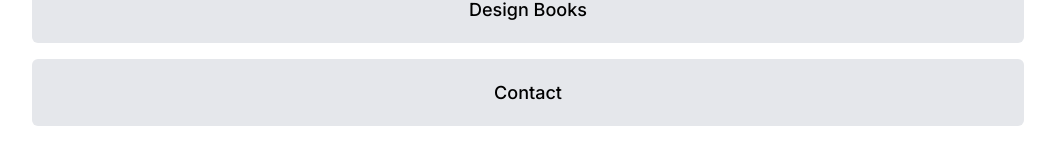
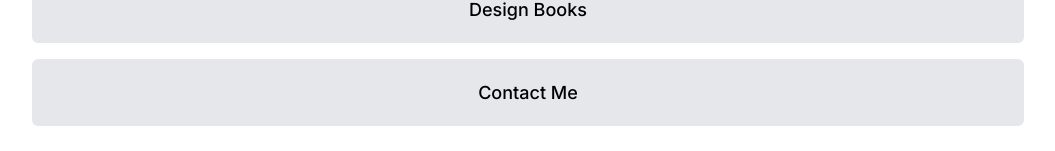
Before and after one commit to HaroldObasi/linktree, a React (Create React App) app: page / in a window 1280 px wide. Shown: the part 649-800 px from the top of the page, without its empty margins (112-1167 px from the left). Built offline with nearby package versions, Linux system fonts and the light colour scheme.

Commit message:
styling changes

```diff
--- a/src/components/LInks/index.jsx
+++ b/src/components/LInks/index.jsx
@@ -20,7 +20,7 @@ const Links = () => (
             onClick={() => (window.location.href = "/contact")}
             className="bg-gray-200 text-center rounded-md mx-[20px] lg:mx-[144px] py-5 my-4  cursor-pointer hover:bg-gray-300"
         >
-            <p className="font-inter font-medium text-[18px]">Contact</p>
+            <p className="font-inter font-medium text-[18px]">Contact Me</p>
         </div>
         <div className="rounded-md mx-[144px] py-5 my-4 flex justify-center flex-row ">
             <a href="https://www.slack.com">
```
